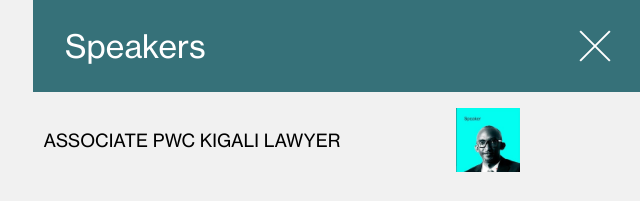
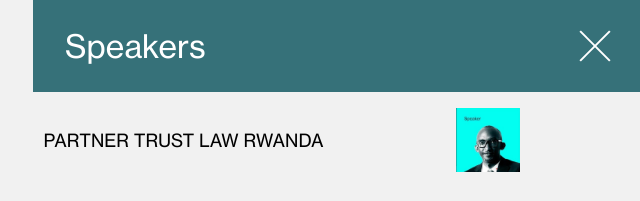
Before and after one commit to KreateUG/CareerXP, a website built with Vite: page src/pages/speakers.html in a window 1280 px wide. Shown: the top 201 px of the page, 640-1280 px from the left. Built offline with nearby package versions, Linux system fonts and the light colour scheme; files whose address does not match are found by name.

Commit message:
Adjust lawyer name

```diff
--- a/src/pages/speakers.html
+++ b/src/pages/speakers.html
@@ -37,7 +37,7 @@
           class="speaker-details-grid-cell"
           style="height: 6em"
         >
-          <h4>ASSOCIATE PWC KIGALI LAWYER</h4>
+          <h4>PARTNER TRUST LAW RWANDA</h4>
           <div id="speaker-1-image" class="speaker-image-div"></div>
         </div>
       </div>
```
